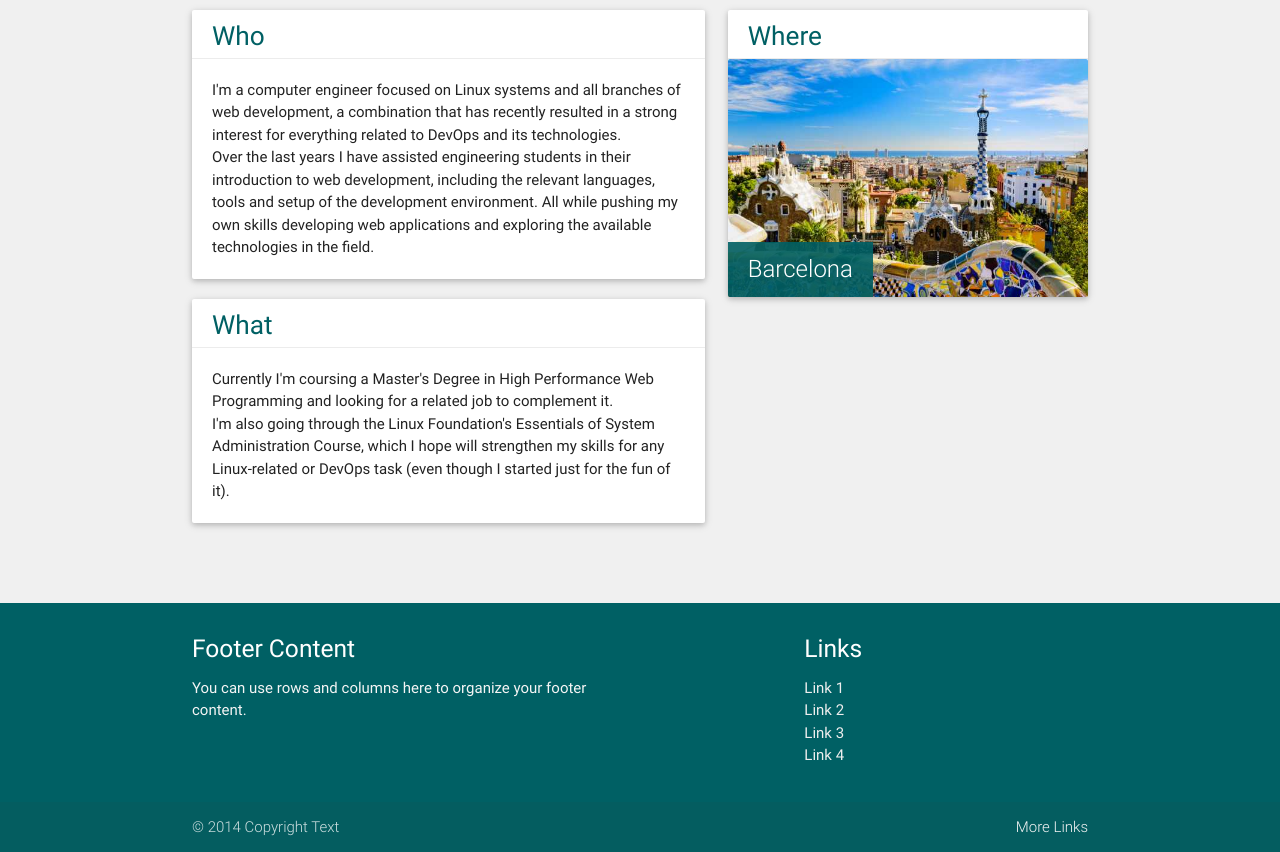
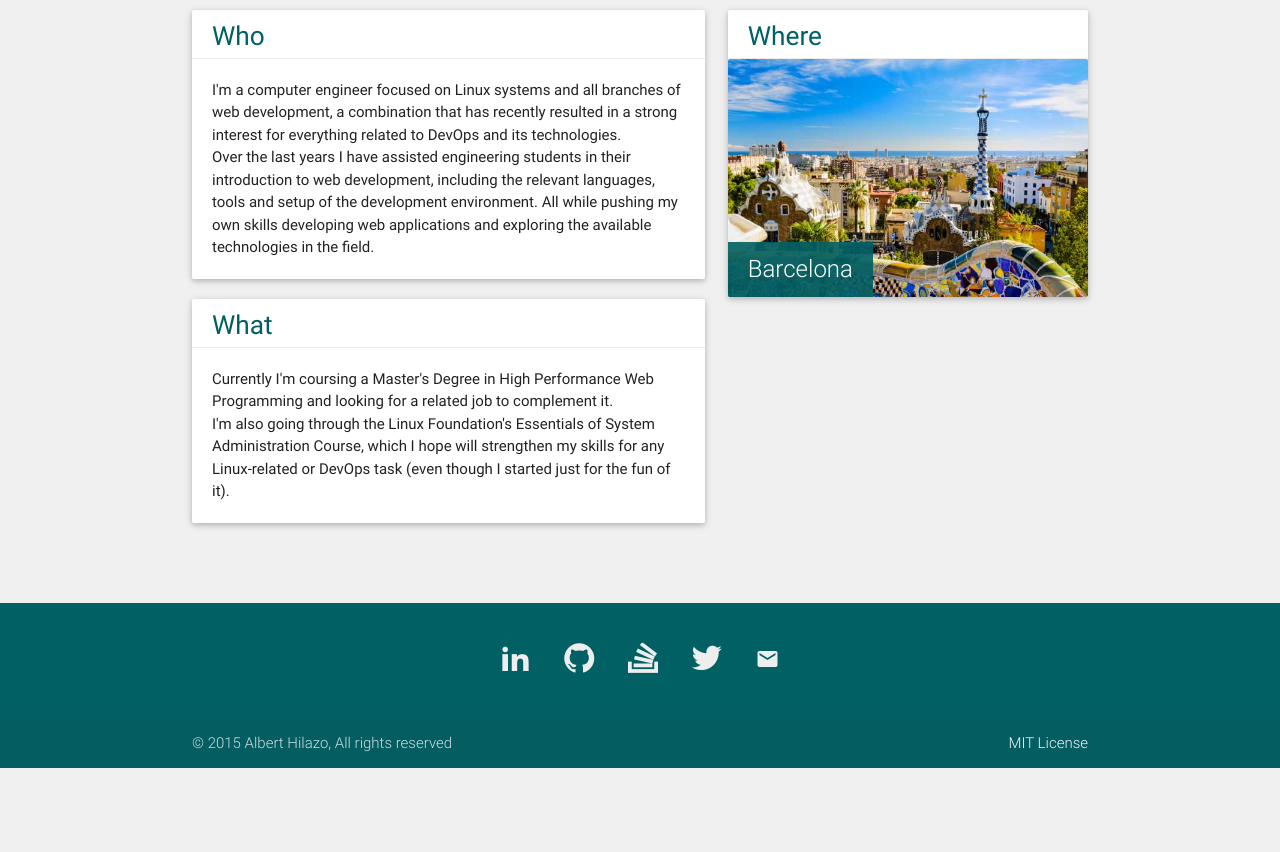
Before and after one commit to albhilazo/albhilazo.github.io, a plain HTML site: page index.html in a window 1280 px wide. Shown: the part 365-1217 px from the top of the page. After the commit the page ends 1133 px from the top, so only its background shows below. Drawn offline with Linux system fonts and the light colour scheme; files whose address does not match are found by name.

Commit message:
Footer layout

```diff
--- a/css/style.css
+++ b/css/style.css
@@ -184,6 +184,20 @@ body {
 
 #contact a {
     color: #006064;
+}
+
+.footer-links {
+    text-align: center;
+}
+
+.footer-links li {
+    display: inline-block;
+    margin: 0 0.5rem;
+}
+
+.footer-links a {
+    font-size: 2rem;
+    padding: 0.5rem;
 }
 
 
--- a/index.html
+++ b/index.html
@@ -412,25 +412,31 @@
   <footer class="page-footer cyan darken-4">
     <div class="container">
       <div class="row">
-        <div class="col l6 s12">
-          <h5 class="white-text">Footer Content</h5>
-          <p class="grey-text text-lighten-4">You can use rows and columns here to organize your footer content.</p>
-        </div>
-        <div class="col l4 offset-l2 s12">
-          <h5 class="white-text">Links</h5>
-          <ul>
-            <li><a class="grey-text text-lighten-3" href="#!">Link 1</a></li>
-            <li><a class="grey-text text-lighten-3" href="#!">Link 2</a></li>
-            <li><a class="grey-text text-lighten-3" href="#!">Link 3</a></li>
-            <li><a class="grey-text text-lighten-3" href="#!">Link 4</a></li>
+        <div class="col s12 l6 offset-l3">
+          <ul class="footer-links">
+            <li>
+              <a class="grey-text text-lighten-3" href="https://linkedin.com/in/albhilazo"><i class="icon-linkedin2"></i></a>
+            </li>
+            <li>
+              <a class="grey-text text-lighten-3" href="https://github.com/albhilazo"><i class="icon-github"></i></a>
+            </li>
+            <li>
+              <a class="grey-text text-lighten-3" href="http://stackoverflow.com/users/2629765/albhilazo"><i class="icon-stackoverflow"></i></a>
+            </li>
+            <li>
+              <a class="grey-text text-lighten-3" href="https://twitter.com/albhilazo"><i class="icon-twitter"></i></a>
+            </li>
+            <li>
+              <a class="grey-text text-lighten-3" href="mailto:albhilazo@gmail.com"><i class="material-icons">mail</i></a>
+            </li>
           </ul>
         </div>
       </div>
     </div>
     <div class="footer-copyright">
       <div class="container">
-      © 2014 Copyright Text
-      <a class="grey-text text-lighten-4 right" href="#!">More Links</a>
+        &copy; 2015 Albert Hilazo, All rights reserved
+        <a class="grey-text text-lighten-4 right" href="#">MIT License</a>
       </div>
     </div>
   </footer>
```
